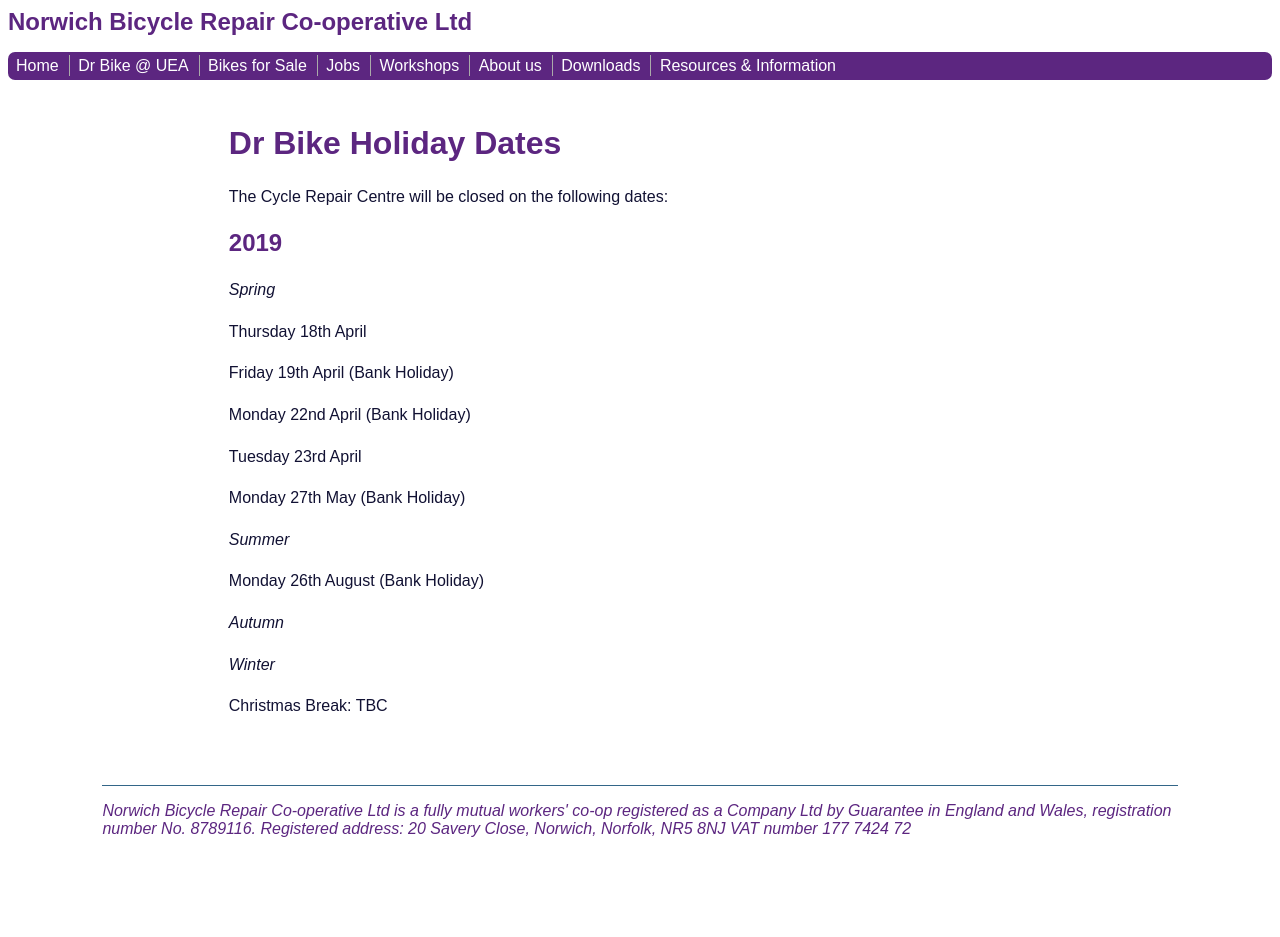
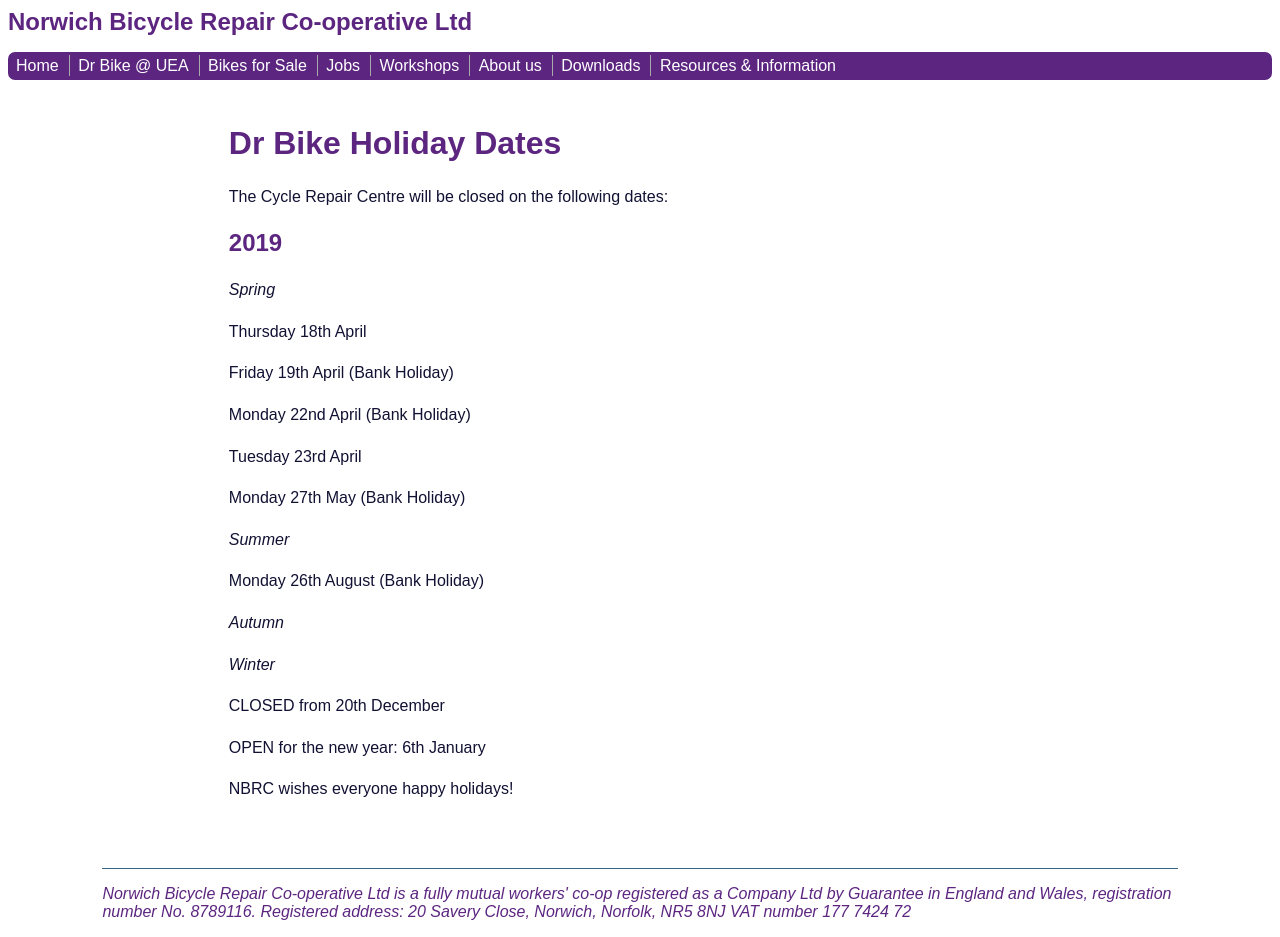
Before and after one commit to norwichbicyclerepaircooperative/norwichbicyclerepaircooperative.github.io, a Jekyll site: the page built from holiday-dates/index.md, in a window 1280 px wide. Built offline with Jekyll 4.4.1, drawn with Linux system fonts in a browser that asks for light colours; before the commit the page ends 900 px from its top, so only the background shows below that.

Commit message:
Update index.md

```diff
--- a/holiday-dates/index.md
+++ b/holiday-dates/index.md
@@ -31,4 +31,8 @@
 
 _Winter_
 
-Christmas Break: TBC
+CLOSED from 20th December
+
+OPEN for the new year: 6th January
+
+NBRC wishes everyone happy holidays!
```
